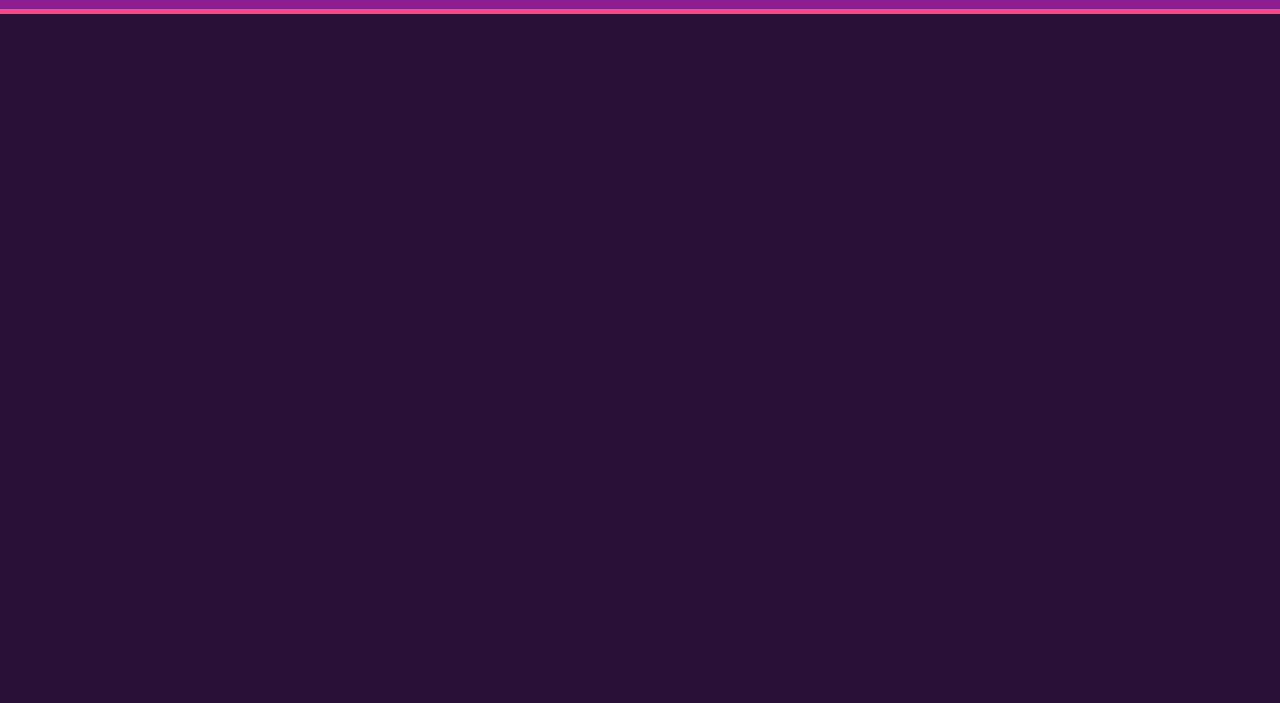
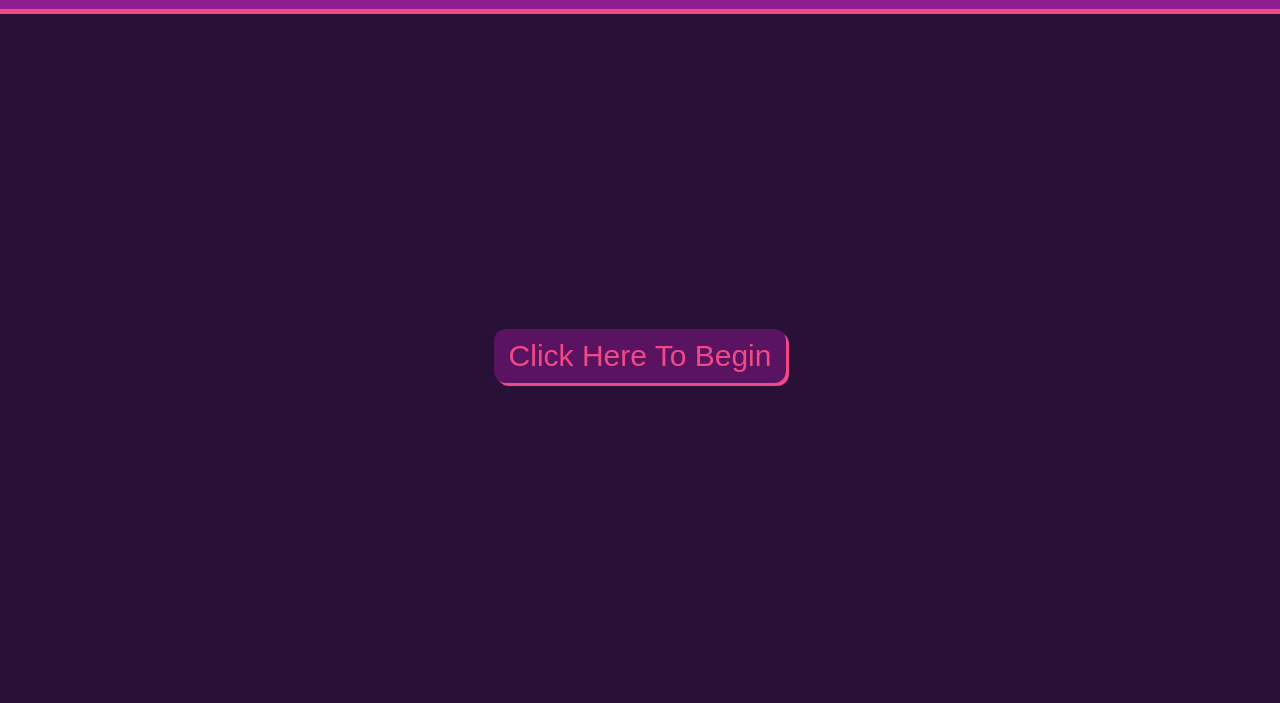
Before and after one commit to mattparker124/timed-coding-quiz, a plain HTML site: page index.html in a window 1280 px wide. Shown: the part 97-800 px from the top of the page. Drawn offline with Linux system fonts and the light colour scheme.

Commit message:
added quiz start button

```diff
--- a/assets/css/style.css
+++ b/assets/css/style.css
@@ -58,6 +58,7 @@ header p {
     border-radius: 12px;
     top: -3px;
     box-shadow: 3px 3px var(--primary);
+    position: relative;
 }
 
 .btn:hover {
@@ -68,3 +69,13 @@ header p {
     box-shadow: 0px 0px var(--primary);
     top: 0;
 }
+
+.page-content {
+    flex: 1;
+    display: flex;
+    flex-wrap: wrap;
+    align-items: center;
+    justify-content: center;
+    margin: 25px auto;
+    width: 95%;
+}
--- a/index.html
+++ b/index.html
@@ -13,6 +13,11 @@
             <h1 class="page-title">Timed Coding Quiz</h1>
             <p>Time remaining: 0</p>
         </header>
+
+        <main class="page-content" id="page-content">
+            <!--Click to start quiz-->
+            <button class="btn start-btn" id="start-quiz-button">Click Here To Begin</button>
+        </main>
         <script src="./assets/js/script.js"></script>
     </body>
 </html>
```
